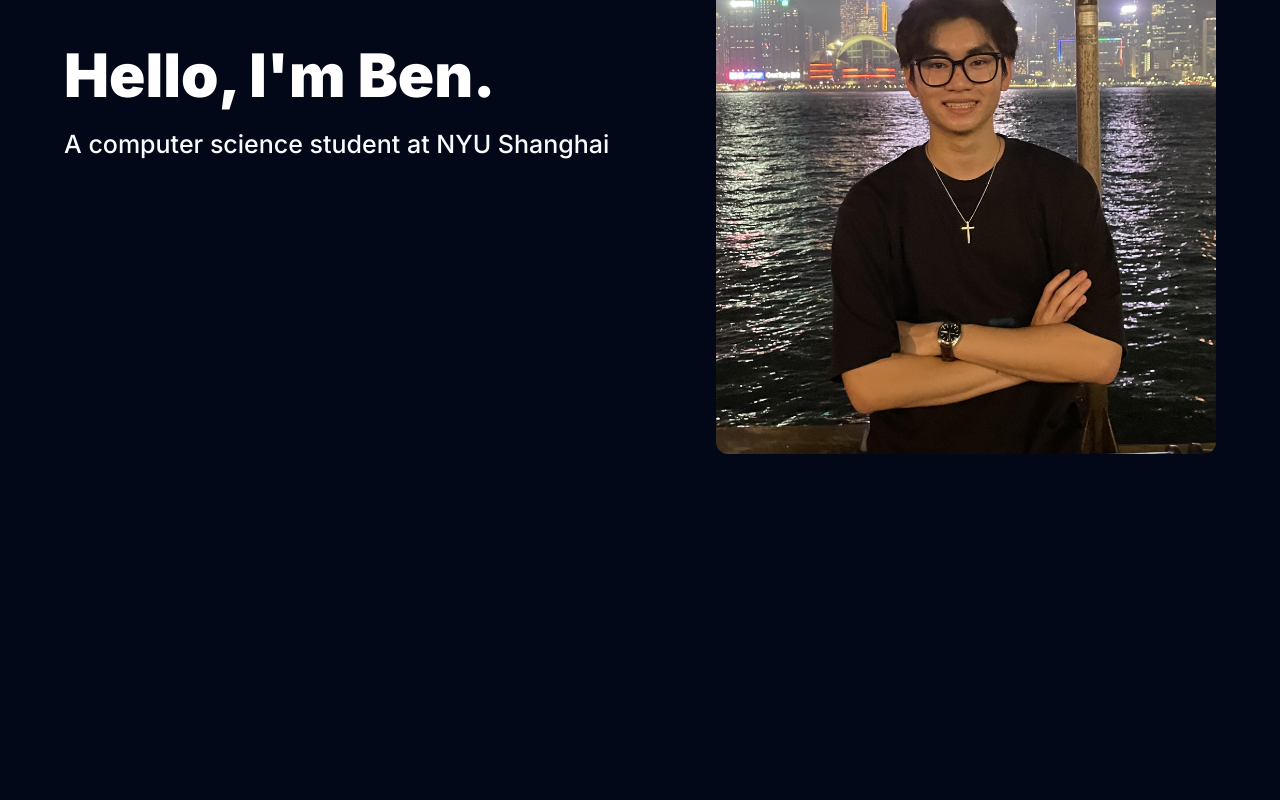
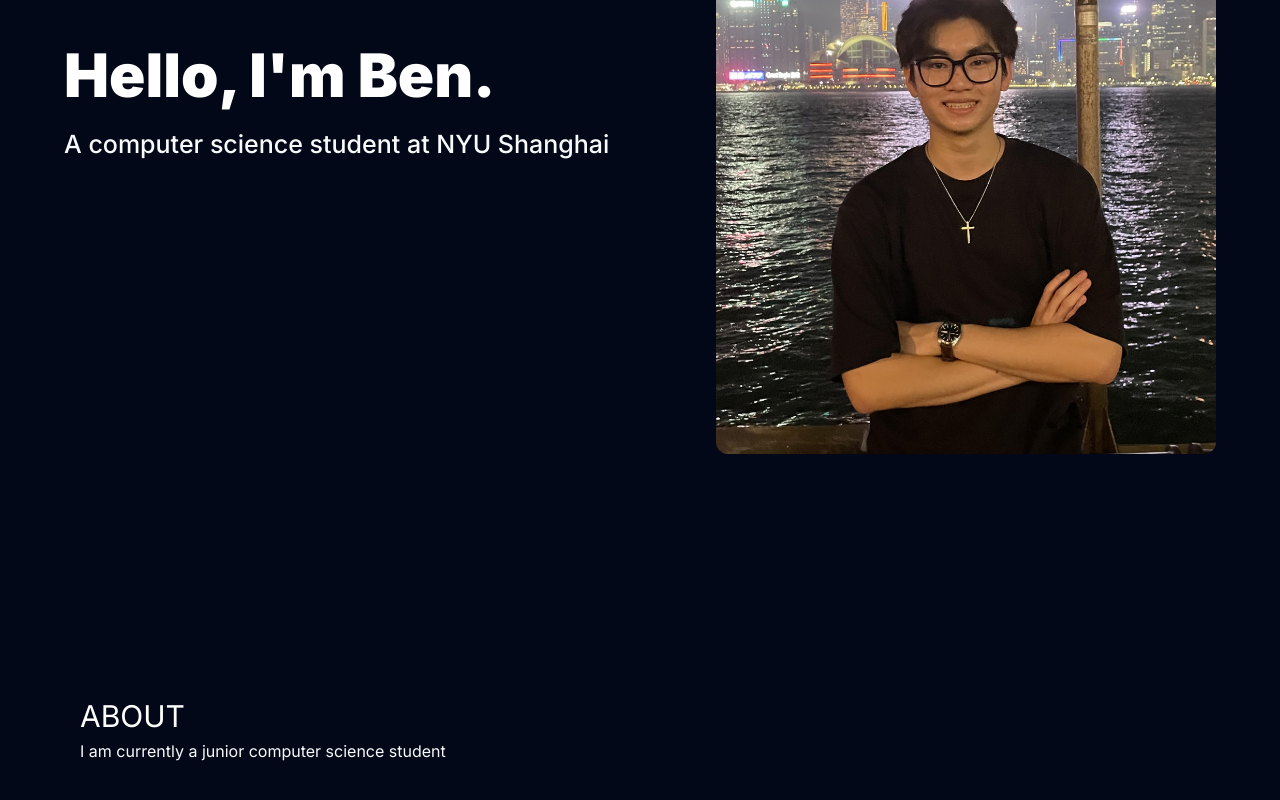
Before and after one commit to BCCheungGit/bencheung, a Next.js app: page / in a window 1280 px wide. Shown: the part 226-1026 px from the top of the page. Before the commit the page ends 800 px from the top, so only its background shows below. Built offline with nearby package versions, Linux system fonts and the light colour scheme.

Commit message:
started work on about page

```diff
--- /dev/null
+++ b/src/app/components/About.tsx
@@ -0,0 +1,15 @@
+
+
+const About = () => {
+    return (
+        <>
+        <section id="about" ></section>
+        <section className="w-full min-h-screen items-start mt-10 sm:p-20 p-10 flex flex-col">
+            <h1 className="sm:text-[30px] text-[20px] text-white uppercase">About</h1>
+            <p>I am currently a junior computer science student</p>
+        </section>
+        </>
+    )
+}
+
+export default About;
--- a/src/app/components/Hero.tsx
+++ b/src/app/components/Hero.tsx
@@ -15,7 +15,7 @@ const Hero = () => {
         speed:          1000,   // Speed of the enter/exit transition
         transition:     true,   // Set a transition on enter/exit.
         axis:           null,   // What axis should be disabled. Can be X or Y.
-        reset:          false,    // If the tilt effect has to be reset on exit.
+        reset:          true,    // If the tilt effect has to be reset on exit.
         easing:         "cubic-bezier(.03,.98,.52,.99)",    // Easing on enter/exit.
     }
 
--- a/src/app/page.tsx
+++ b/src/app/page.tsx
@@ -1,3 +1,4 @@
+import About from "./components/About";
 import Hero from "./components/Hero";
 import Navbar from "./components/NavBar";
 
@@ -9,7 +10,7 @@ export default function Home() {
         <Navbar />
         <Hero />
       </div>
-
+      <About />
 
     </div>
 
```
